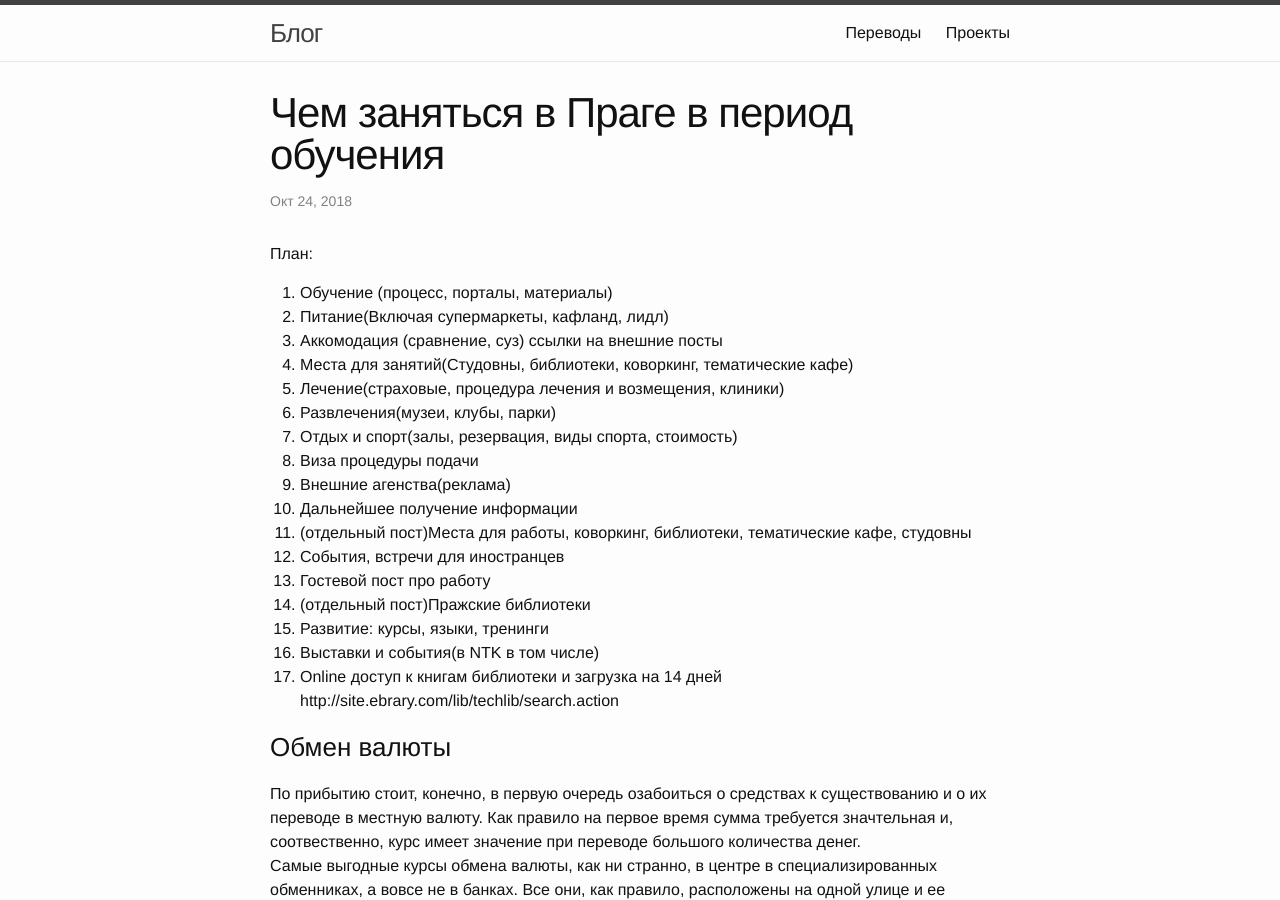
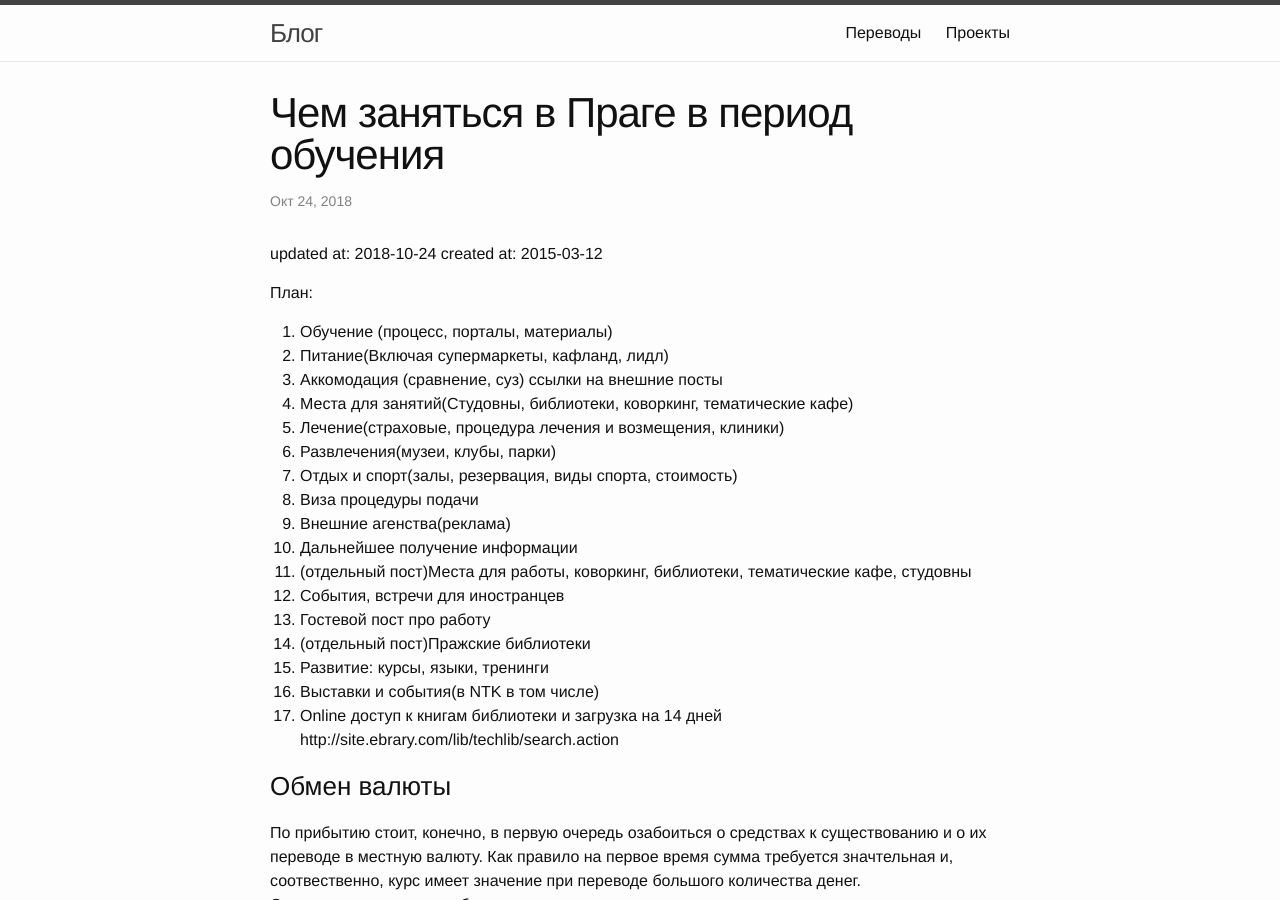
Before and after one commit to famer/rublog, a Jekyll site: the page built from _posts/2018-10-24-prague-bootstrap-document.md, in a window 1280 px wide and 900 px high. Built offline with Jekyll 4.4.1, drawn with Linux system fonts in a browser that asks for light colours; our own code applies the rules of GitHub Pages for plain Markdown files.

Commit message:
Prague bootstrap post edits

```diff
--- a/_posts/2018-10-24-prague-bootstrap-document.md
+++ b/_posts/2018-10-24-prague-bootstrap-document.md
@@ -1,7 +1,10 @@
 ---
 title: Чем заняться в Праге в период обучения
+layout: post
 created_date: 2015-03-12
 ---
+updated at: {{ page.date | date: "%Y-%-m-%-d"}}
+created at: {{ page.created_date }}
 
 План:
 
```
